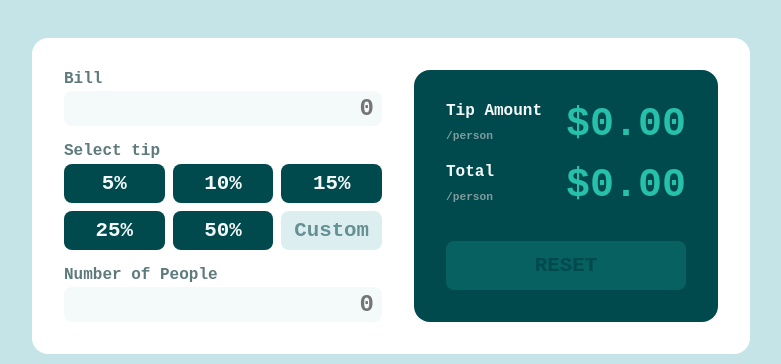
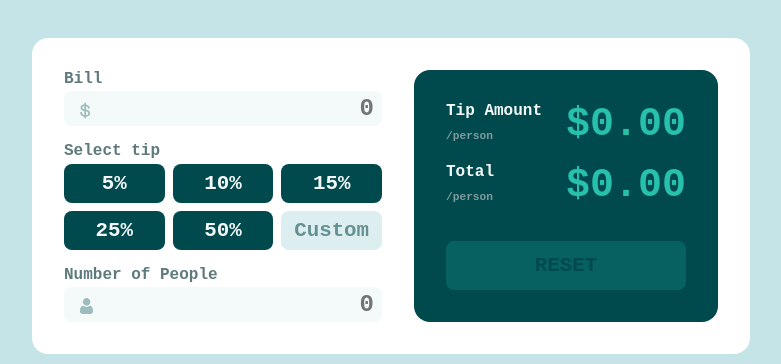
Before and after one commit to thebennyma/tip-calculator-app, a Vue app: page /#/ in a window 1280 px wide. Shown: the part 265-629 px from the top of the page, without its empty margins (249-1030 px from the left). Built offline with nearby package versions, Linux system fonts and the light colour scheme.

Commit message:
added icons bills and number of persons

```diff
--- a/src/components/PxTipComponent.vue
+++ b/src/components/PxTipComponent.vue
@@ -12,6 +12,7 @@
           placeholder="0"
           :class="{ isBeZero: bill === 0 }"
         />
+        <img src="@/assets/icon-dollar.svg" alt="" />
       </div>
       <div class="tip__put-tip__tip">
         <label>Select tip</label>
@@ -63,6 +64,7 @@
           placeholder="0"
           :class="{ isBeZero: numberPeople === 0 }"
         />
+        <img src="@/assets/icon-person.svg" alt="" />
       </div>
     </div>
     <div class="tip__amount">
@@ -243,6 +245,11 @@ export default {
         border: none;
         background: hsl(189, 41%, 97%);
       }
+      img {
+        position: absolute;
+        padding-top: 2rem;
+        padding-left: 1rem;
+      }
     }
     .isActiveBeZero {
       display: grid;
```
